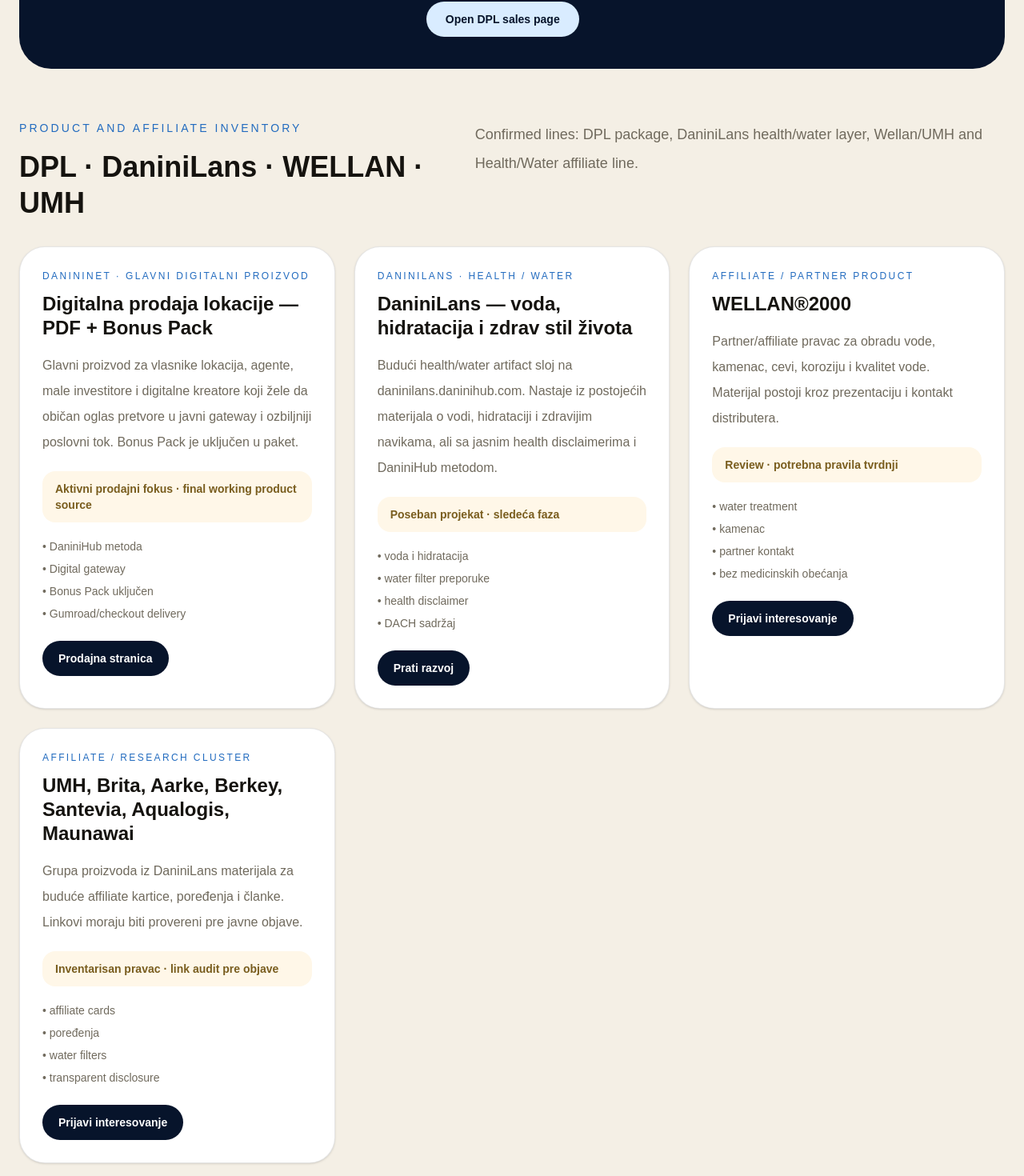
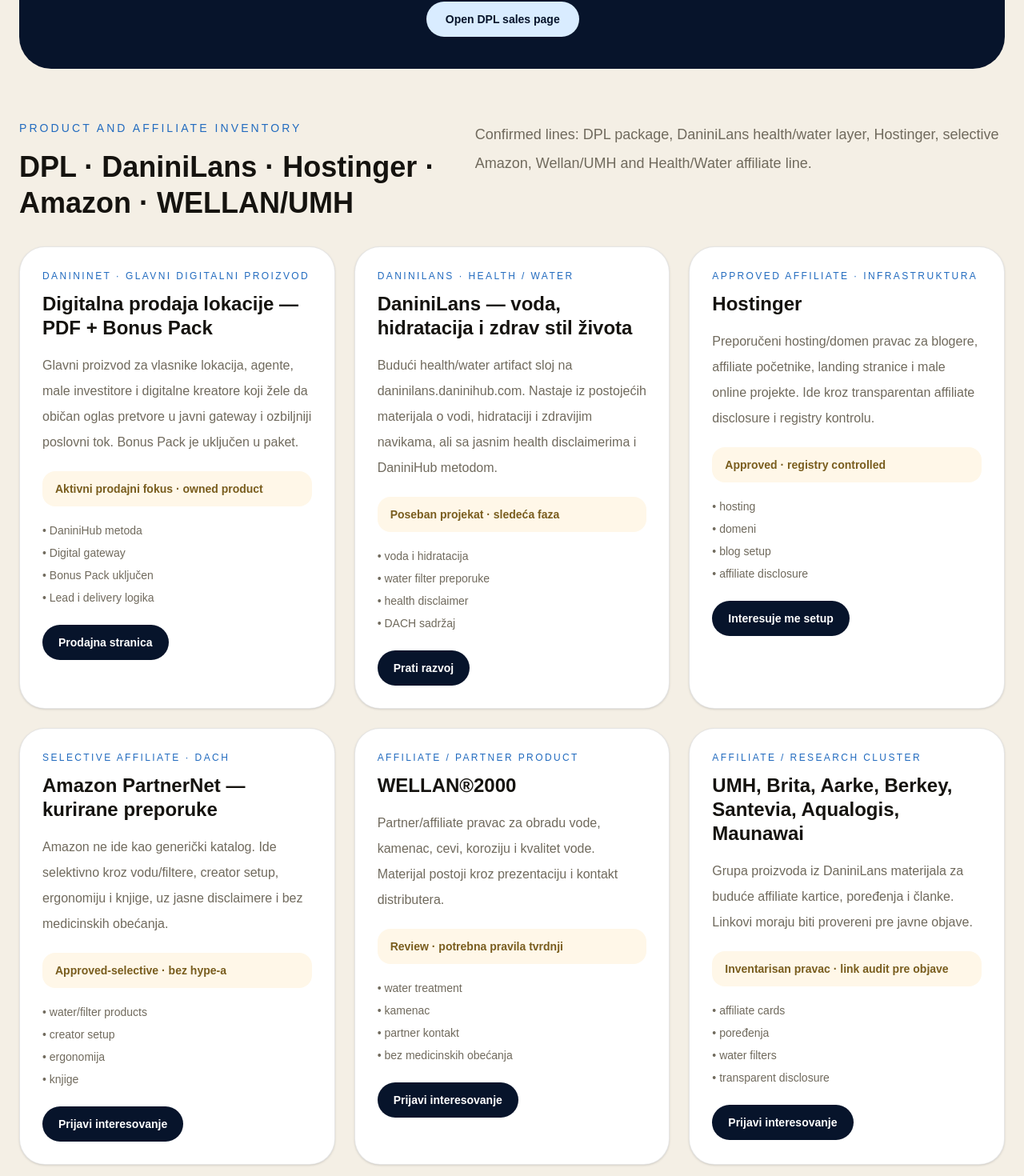
Before and after one commit to danininet/danininet, a Next.js app: page /en/proizvodi in a window 1280 px wide. Shown: the part 1391-2861 px from the top of the page at 80% size. Built offline with nearby package versions, Linux system fonts and the light colour scheme; no server answers.

Commit message:
Add Hostinger and Amazon directions to products page

```diff
--- a/app/[locale]/proizvodi/page.tsx
+++ b/app/[locale]/proizvodi/page.tsx
@@ -64,16 +64,16 @@ const copy: Record<Locale, {
     system: ["Problem", "Ideja", "Podpitanja", "Razjašnjenje", "Agent workflow", "Artifact", "Delivery", "Signal"],
     includeTitle: "DPL paket uključuje",
     inventoryTitle: "Inventar proizvoda i affiliate pravaca",
-    inventoryText: "Ovo su proizvodi i pravci pronađeni u postojećim materijalima: DPL paket, DaniniLans health/water sloj, Wellan/UMH voda i health affiliate linija. Bonus Pack nije poseban proizvod za odvajanje od DPL-a, nego deo glavnog paketa.",
+    inventoryText: "DaniniNet sada razdvaja glavne proizvode, buduće artifacte i affiliate pravce: DPL kao aktivni proizvod, DaniniLans kao health/water sloj, Hostinger kao approved alat, Amazon kao selektivni kanal i WELLAN/UMH kao review pravac uz stroge granice tvrdnji.",
     products: [
       {
         label: "DaniniNet · Glavni digitalni proizvod",
         title: "Digitalna prodaja lokacije — PDF + Bonus Pack",
         text: "Glavni proizvod za vlasnike lokacija, agente, male investitore i digitalne kreatore koji žele da običan oglas pretvore u javni gateway i ozbiljniji poslovni tok. Bonus Pack je uključen u paket.",
-        status: "Aktivni prodajni fokus · final working product source",
+        status: "Aktivni prodajni fokus · owned product",
         cta: "Prodajna stranica",
         href: "dpl",
-        points: ["DaniniHub metoda", "Digital gateway", "Bonus Pack uključen", "Gumroad/checkout delivery"],
+        points: ["DaniniHub metoda", "Digital gateway", "Bonus Pack uključen", "Lead i delivery logika"],
       },
       {
         label: "DaniniLans · Health / Water",
@@ -83,6 +83,24 @@ const copy: Record<Locale, {
         cta: "Prati razvoj",
         href: "newsletter",
         points: ["voda i hidratacija", "water filter preporuke", "health disclaimer", "DACH sadržaj"],
+      },
+      {
+        label: "Approved affiliate · infrastruktura",
+        title: "Hostinger",
+        text: "Preporučeni hosting/domen pravac za blogere, affiliate početnike, landing stranice i male online projekte. Ide kroz transparentan affiliate disclosure i registry kontrolu.",
+        status: "Approved · registry controlled",
+        cta: "Interesuje me setup",
+        href: "newsletter",
+        points: ["hosting", "domeni", "blog setup", "affiliate disclosure"],
+      },
+      {
+        label: "Selective affiliate · DACH",
+        title: "Amazon PartnerNet — kurirane preporuke",
+        text: "Amazon ne ide kao generički katalog. Ide selektivno kroz vodu/filtere, creator setup, ergonomiju i knjige, uz jasne disclaimere i bez medicinskih obećanja.",
+        status: "Approved-selective · bez hype-a",
+        cta: "Prijavi interesovanje",
+        href: "newsletter",
+        points: ["water/filter products", "creator setup", "ergonomija", "knjige"],
       },
       {
         label: "Affiliate / partner product",
@@ -106,7 +124,7 @@ const copy: Record<Locale, {
     methodTitle: "Kako svaki proizvod mora nastati",
     methodSteps: [["01", "Problem se imenuje bez hype-a."], ["02", "AI postavlja do tri potpitanja za razjašnjenje."], ["03", "Agent workflow razdvaja činjenice, pretpostavke i rizike."], ["04", "Artifact se isporučuje kao stranica, PDF, email tok ili alat."], ["05", "Legal/trust sloj čuva granice i poverenje."], ["06", "Metrics signal odlučuje GO, dorada ili stop."]],
     disclaimerTitle: "Granice i poverenje",
-    disclaimerText: "Sadržaj je edukativnog i informativnog karaktera. Affiliate linkovi moraju biti označeni. Health/water sadržaj nije medicinski savet. DPL nije pravni, finansijski, urbanistički, tehnički ili investicioni savet i ne obećava prodaju, profit, investitore ili dozvole.",
+    disclaimerText: "Sadržaj je edukativnog i informativnog karaktera. Affiliate linkovi moraju biti označeni. Health/water sadržaj nije medicinski savet. DPL nije pravni, finansijski, urbanistički, tehnički ili investicioni savet i ne obećava prodaju, profit, investitore ili dozvole. AI može pomoći u strukturi i pitanjima, ali čovek donosi odluku.",
   },
   de: {
     eyebrow: "DaniniNet Produkte",
@@ -122,7 +140,7 @@ const copy: Record<Locale, {
     system: ["Problem", "Idee", "Rückfragen", "Klärung", "Agent Workflow", "Artefakt", "Delivery", "Signal"],
     includeTitle: "DPL Paket enthält",
     inventoryTitle: "Produkt- und Affiliate-Inventar",
-    inventoryText: "Gefundene Produktlinien: DPL Paket, DaniniLans Health/Water Layer, Wellan/UMH und Health/Water Affiliate-Linie.",
+    inventoryText: "Gefundene Produktlinien: DPL Paket, DaniniLans Health/Water Layer, Hostinger, Amazon selektiv, Wellan/UMH und Health/Water Affiliate-Linie.",
     products: [],
     methodTitle: "Wie jedes Produkt entstehen muss",
     methodSteps: [["01", "Problem ohne Hype benennen."], ["02", "KI stellt bis zu drei Rückfragen."], ["03", "Workflow trennt Fakten, Annahmen und Risiken."], ["04", "Artefakt wird als Seite, PDF, E-Mail-Fluss oder Tool geliefert."], ["05", "Legal/Trust setzt Grenzen."], ["06", "Metriken entscheiden GO, Überarbeitung oder Stop."]],
@@ -143,7 +161,7 @@ const copy: Record<Locale, {
     system: ["Problem", "Idea", "Questions", "Clarification", "Agent workflow", "Artifact", "Delivery", "Signal"],
     includeTitle: "DPL package includes",
     inventoryTitle: "Product and affiliate inventory",
-    inventoryText: "Confirmed lines: DPL package, DaniniLans health/water layer, Wellan/UMH and Health/Water affiliate line.",
+    inventoryText: "Confirmed lines: DPL package, DaniniLans health/water layer, Hostinger, selective Amazon, Wellan/UMH and Health/Water affiliate line.",
     products: [],
     methodTitle: "How every product must be created",
     methodSteps: [["01", "Name the problem without hype."], ["02", "AI asks up to three clarifying questions."], ["03", "Workflow separates facts, assumptions and risks."], ["04", "Artifact is delivered as page, PDF, email flow or tool."], ["05", "Legal/trust keeps boundaries."], ["06", "Metrics signal decides GO, improve or stop."]],
@@ -213,7 +231,7 @@ export default async function ProductsPage({ params }: { params: Promise<{ local
         <div className="grid gap-7 lg:grid-cols-[0.9fr_1.1fr]">
           <div>
             <p className="text-sm uppercase tracking-[0.22em] text-[#226bbf]">{t.inventoryTitle}</p>
-            <h2 className="mt-4 text-4xl font-semibold leading-tight">DPL · DaniniLans · WELLAN · UMH</h2>
+            <h2 className="mt-4 text-4xl font-semibold leading-tight">DPL · DaniniLans · Hostinger · Amazon · WELLAN/UMH</h2>
           </div>
           <p className="text-lg leading-9 text-[#706a5d]">{t.inventoryText}</p>
         </div>
```
